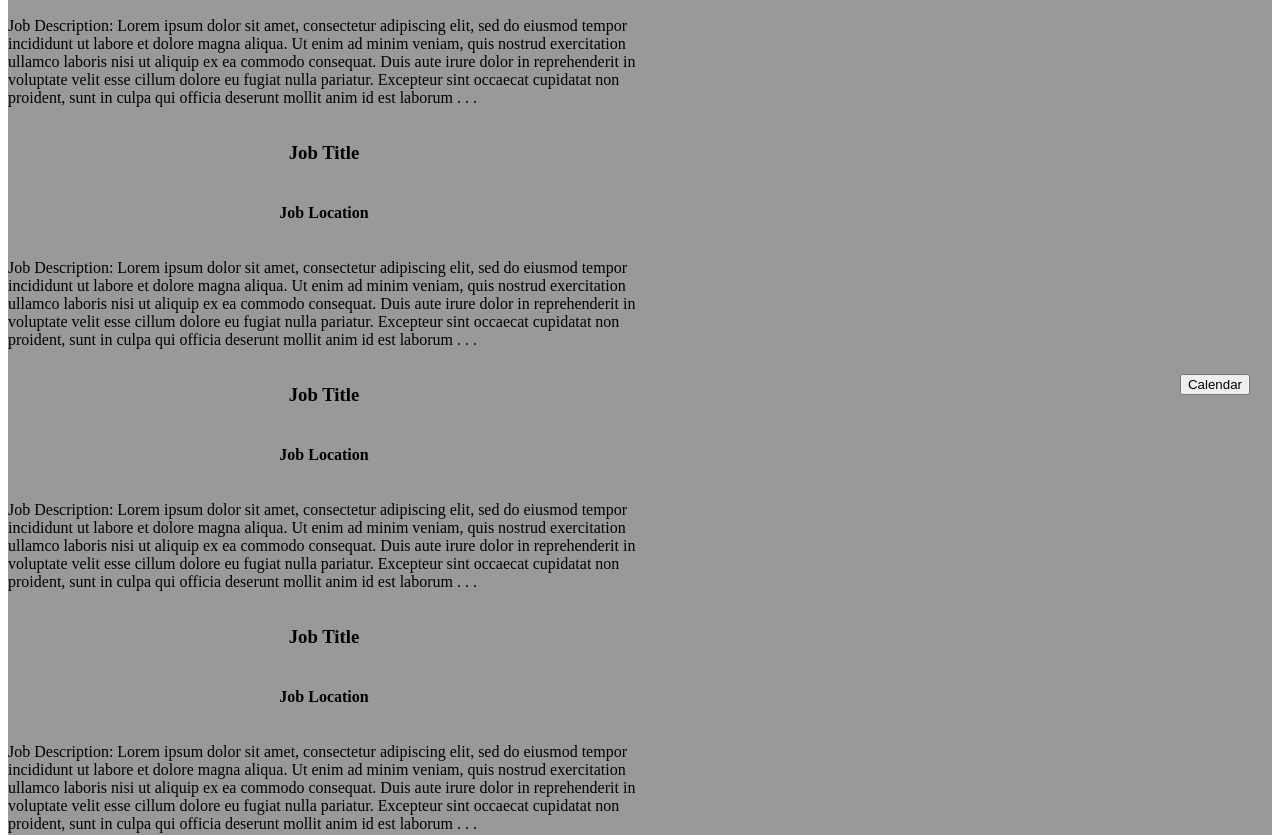
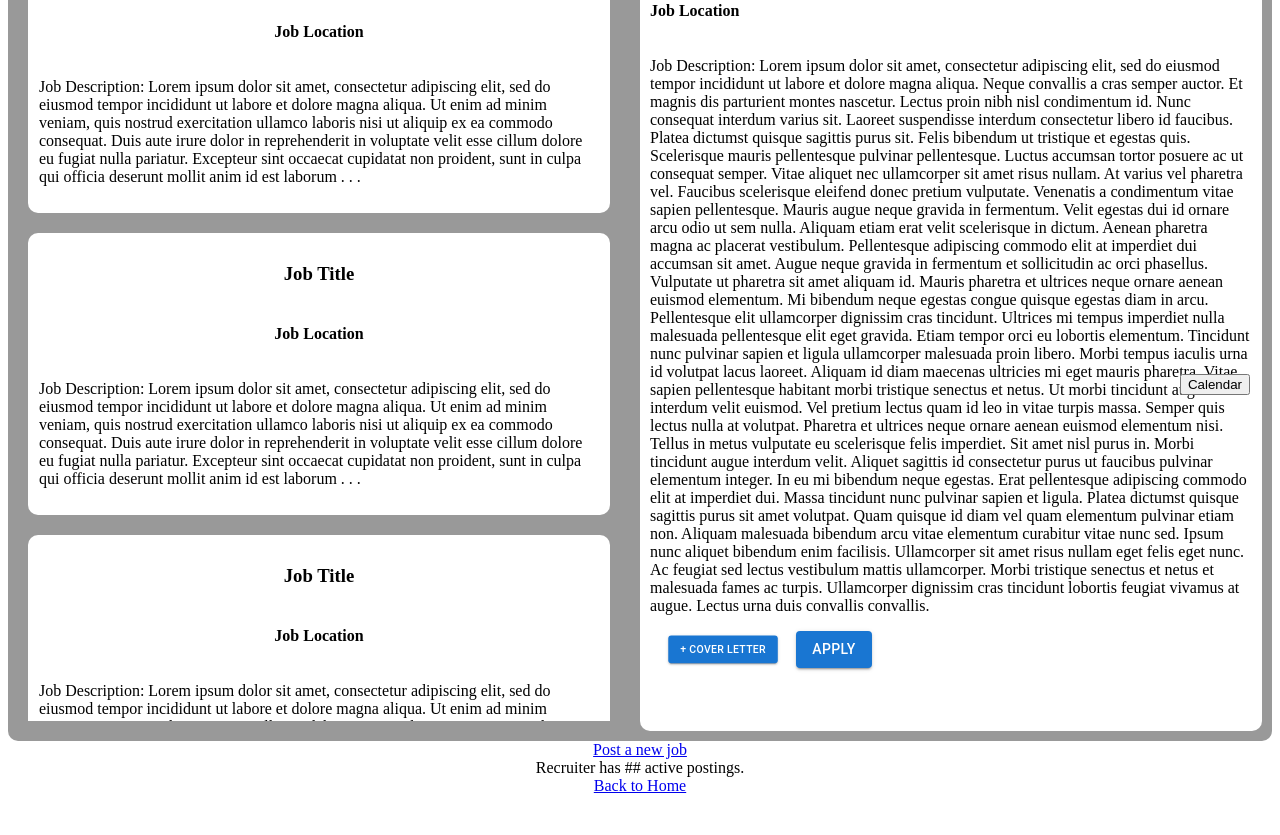
Before and after one commit to xuxiaqing2011/GreenHorn, a React app: page /recruiter in a window 1280 px wide. Shown: the part 400-1235 px from the top of the page. After the commit the page ends 1203 px from the top, so only its background shows below. Built offline with nearby package versions, Linux system fonts and the light colour scheme; no server answers; the HTML template or start-up script is replaced by a standard one.

Commit message:
adds button placeholders to detail componenet and border on hover to posting component

```diff
--- a/client/public/stylesheets/styles.js
+++ b/client/public/stylesheets/styles.js
@@ -66,10 +66,20 @@ export const Footer = styled.footer`
 `;
 
 export const Section = styled.section`
+
+`;
+
+export const FeedSection = styled.section`
   display: flex;
   flex-direction: column;
   align-items: space-between;
   background-color: #999999;
+  overflow: scroll;
+  border-radius: 10px;
+
+  &::-webkit-scrollbar {
+    display: none;
+  }
 `;
 
 export const Page = styled.div`
--- a/client/src/components/Feed/Feed.jsx
+++ b/client/src/components/Feed/Feed.jsx
@@ -4,7 +4,7 @@ import styled from 'styled-components';
 import Button from '@mui/material/Button';
 
 /*========== INTERNAL MODULES ==========*/
-import {Container, Column, Label, Row, Input, Section} from '../../../public/stylesheets/styles.js';
+import {Container, Column, Label, Row, Input, FeedSection} from '../../../public/stylesheets/styles.js';
 
 
 /*========== EXPORTS ==========*/
@@ -51,14 +51,14 @@ export default function Feed() {
     if (postings) {
       return postings.map(post => {
         return (
-          <Column>
+          <JobPosting>
               <h3>Job Title</h3>
               <h4>Job Location</h4>
               <p>
                 Job Description:
                   Lorem ipsum dolor sit amet, consectetur adipiscing elit, sed do eiusmod tempor incididunt ut labore et dolore magna aliqua. Ut enim ad minim veniam, quis nostrud exercitation ullamco laboris nisi ut aliquip ex ea commodo consequat. Duis aute irure dolor in reprehenderit in voluptate velit esse cillum dolore eu fugiat nulla pariatur. Excepteur sint occaecat cupidatat non proident, sunt in culpa qui officia deserunt mollit anim id est laborum . . .
               </p>
-          </Column>
+          </JobPosting>
         )
       })
     }
@@ -74,7 +74,9 @@ export default function Feed() {
 
     if (targetPost) {
       return (
-        <Column>
+        <Column
+          style={{alignItems: 'flex-start'}}
+          >
           <h3>Job Title</h3>
           <h4>Job Location</h4>
           <p>
@@ -85,6 +87,19 @@ export default function Feed() {
 
             Morbi tincidunt augue interdum velit. Aliquet sagittis id consectetur purus ut faucibus pulvinar elementum integer. In eu mi bibendum neque egestas. Erat pellentesque adipiscing commodo elit at imperdiet dui. Massa tincidunt nunc pulvinar sapien et ligula. Platea dictumst quisque sagittis purus sit amet volutpat. Quam quisque id diam vel quam elementum pulvinar etiam non. Aliquam malesuada bibendum arcu vitae elementum curabitur vitae nunc sed. Ipsum nunc aliquet bibendum enim facilisis. Ullamcorper sit amet risus nullam eget felis eget nunc. Ac feugiat sed lectus vestibulum mattis ullamcorper. Morbi tristique senectus et netus et malesuada fames ac turpis. Ullamcorper dignissim cras tincidunt lobortis feugiat vivamus at augue. Lectus urna duis convallis convallis.
           </p>
+          <Row>
+            <Button
+              variant='contained'
+              sx={{
+                transform: 'scale(.75)'
+              }}
+              >+ Cover Letter
+            </Button>
+            <Button
+              variant='contained'
+              >Apply
+            </Button>
+          </Row>
         </Column>
       )
     }
@@ -93,23 +108,19 @@ export default function Feed() {
 
 /*----- RENDERER -----*/
 return (
-  <Section>
+  <FeedSection>
       <Row>
-        <h3>This is the Job Feed</h3>
+        <h3 style={{padding: '10px'}}>This is the Job Feed Section</h3>
       </Row>
       <Row>
-        <Column
-          style={{width: '50%'}}
-        >
+        <ListSection>
           {renderList()}
-        </Column>
-        <Column
-          style={{width: '50%', alignItems: 'flex-start'}}
-        >
+        </ListSection>
+        <DetailSection>
           {renderDetail()}
-        </Column>
+        </DetailSection>
       </Row>
-    </Section>
+    </FeedSection>
   )
 }
 
@@ -117,3 +128,40 @@ return (
 
 
 /*========== STYLES ==========*/
+const ListSection = styled(Column)`
+  margin: 10px;
+  width: 48%;
+  height: 800px;
+  overflow: scroll;
+
+  &::-webkit-scrollbar {
+    display: none;
+  }
+`;
+
+const JobPosting = styled(Column)`
+  background-color: #fff;
+  border: solid thin transparent;
+  margin: 10px;
+  padding: 10px;
+  border-radius: 10px;
+  &:hover {
+    border: solid thin #000;
+    /* border-width: thin;
+    border-color: #000; */
+  }
+`;
+
+const DetailSection = styled(Column)`
+  background-color: #fff;
+  border-radius: 10px;
+  padding: 10px;
+  margin: 10px;
+  width: 48%;
+  height: 800px;
+  overflow: scroll;
+
+  &::-webkit-scrollbar {
+    display: none;
+  }
+`;
```
